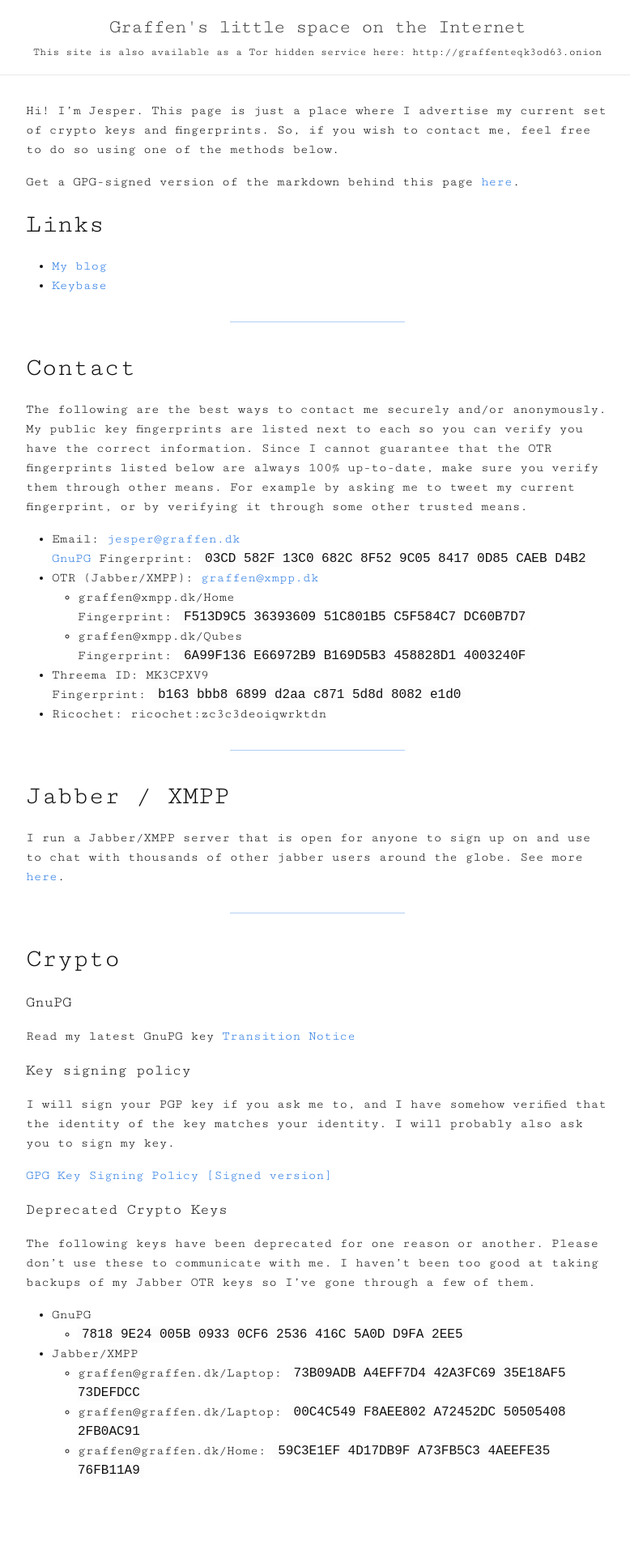
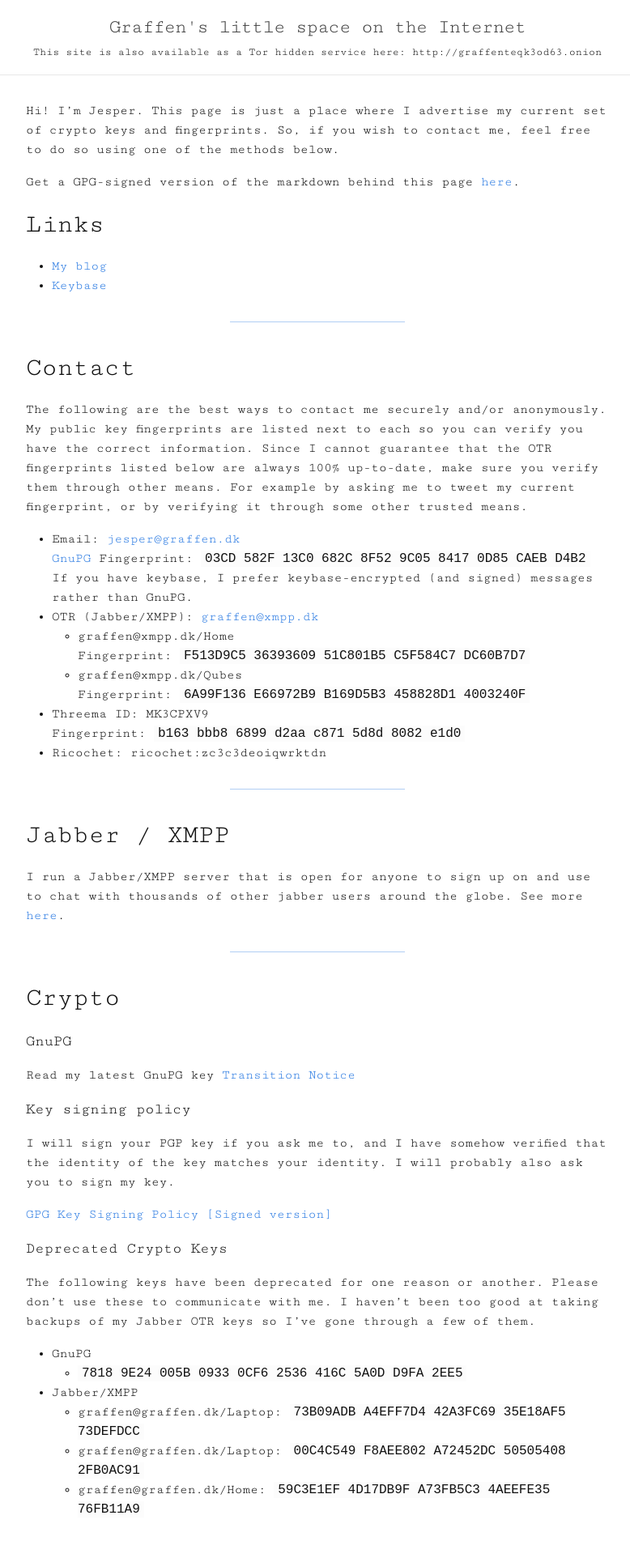
Before and after one commit to graffen/graffen.github.io, a Jekyll site: the page built from index.md, in a window 1280 px wide. Shown: the whole page at 81% size, without its empty margins (248-1026 px from the left). Built offline with Jekyll 4.4.1, drawn with Linux system fonts in a browser that asks for light colours; before the commit the page ends 1876 px from its top, so only the background shows below that.

Commit message:
Update with info about preferred keybase usage

```diff
--- a/index.md
+++ b/index.md
@@ -21,6 +21,7 @@ my current fingerprint, or by verifying it through some other trusted means.
 
 * Email: [jesper@graffen.dk][email]
 [GnuPG](graffen.asc) Fingerprint:  `03CD 582F 13C0 682C 8F52 9C05 8417 0D85 CAEB D4B2`
+If you have keybase, I prefer keybase-encrypted (and signed) messages rather than GnuPG.
 * OTR (Jabber/XMPP): [graffen@xmpp.dk](xmpp:graffen@xmpp.dk)
   * graffen@xmpp.dk/Home
     Fingerprint: `F513D9C5 36393609 51C801B5 C5F584C7 DC60B7D7`
```
Also changed, not shown: 1 other file.
